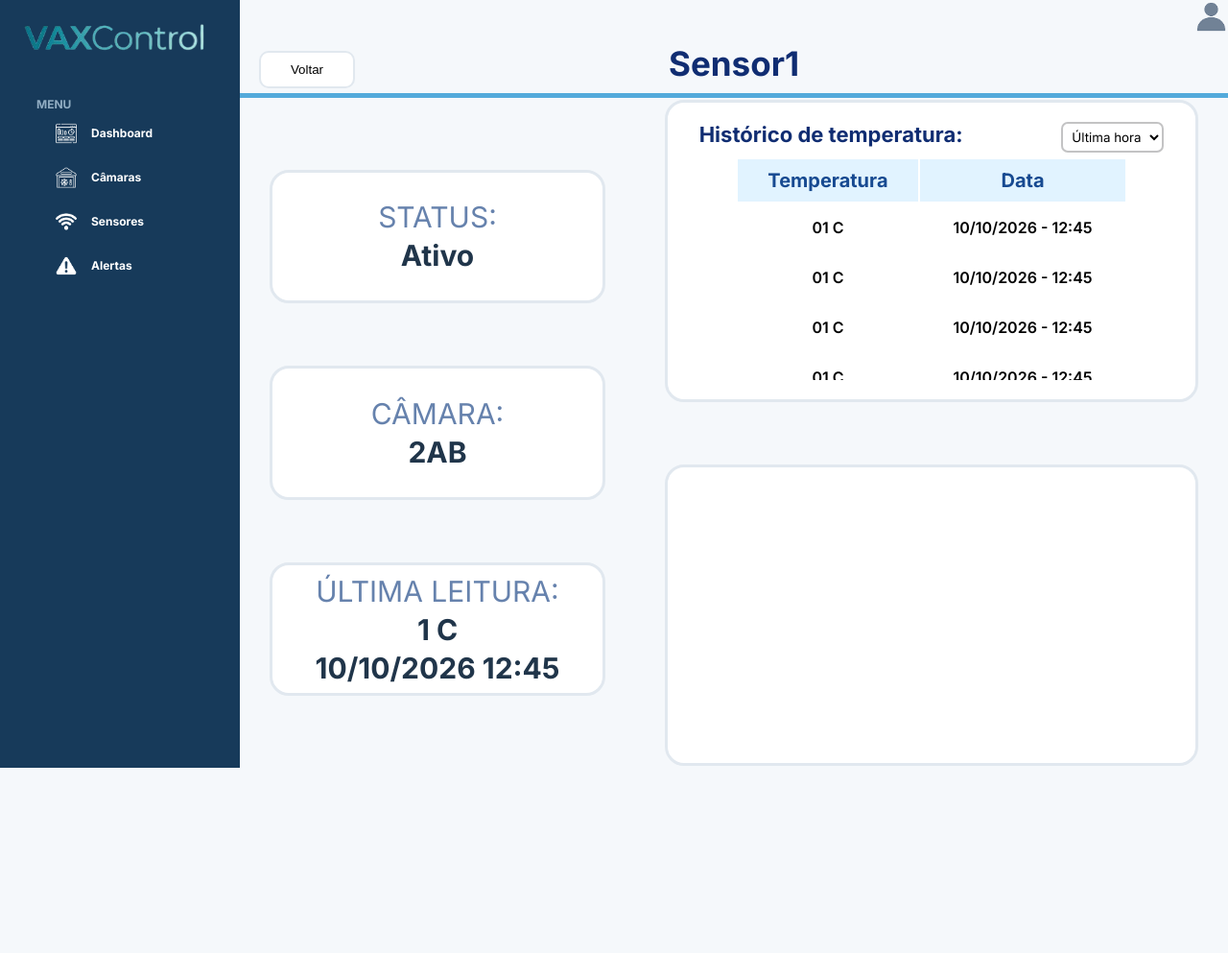
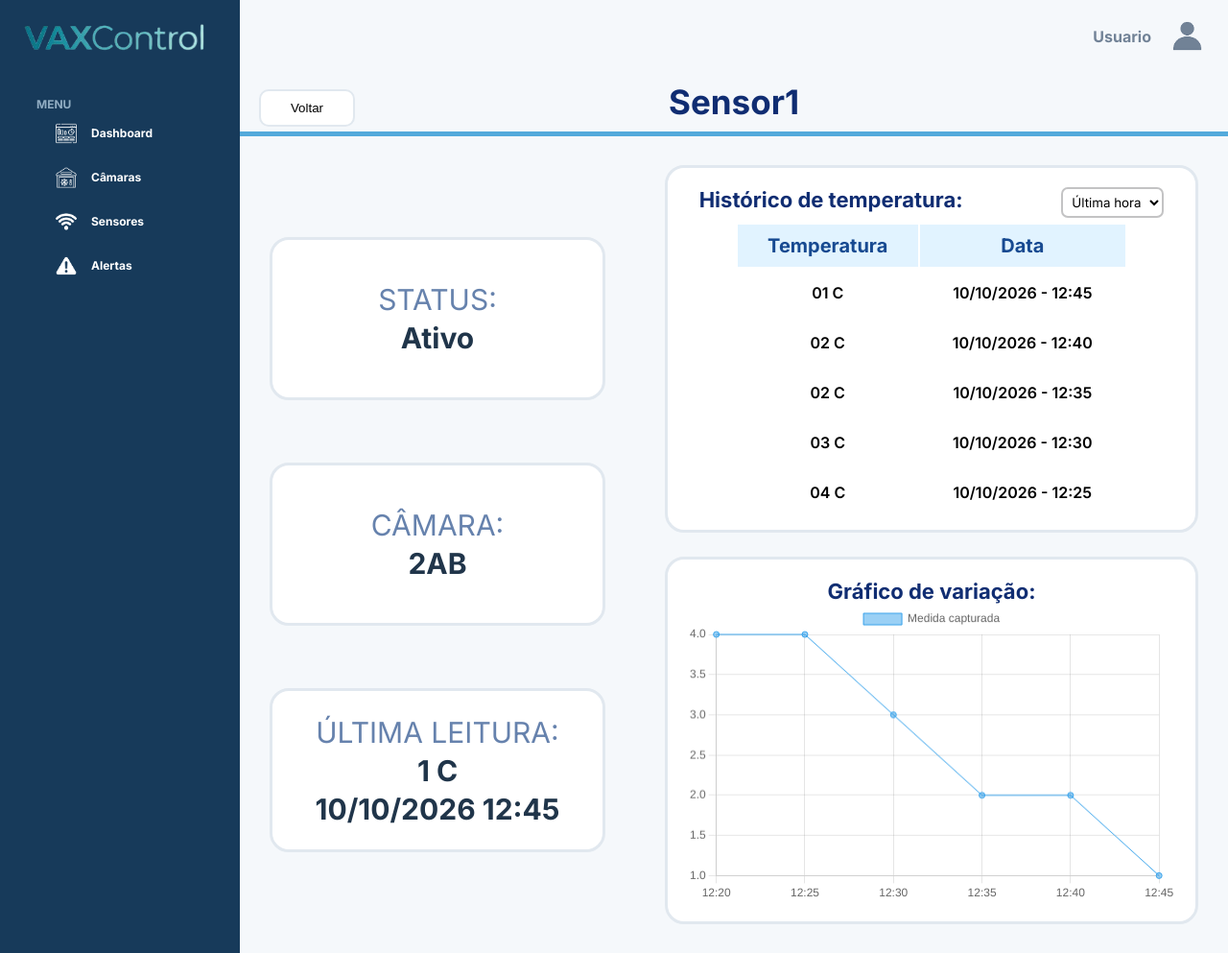
Before and after one commit to luiz-hayashi/projetoPI-sprint2-VaxControl, a plain HTML site: page Algoritmos/Site VaxControl/Dashboard/detalheSensores.html in a window 1280 px wide. Shown: the whole page at 96% size. Before the commit the page ends 800 px from the top, so only its background shows below. Drawn offline with nearby package versions, Linux system fonts and the light colour scheme.

Commit message:
Finalizando o gráfico da tela de detalhes do sensor e corrigindo problema com o nome e icone de usuário

```diff
--- a/Algoritmos/Site VaxControl/Dashboard/css/detalhesSensores.css
+++ b/Algoritmos/Site VaxControl/Dashboard/css/detalhesSensores.css
@@ -399,7 +399,7 @@
   flex-direction: column;
   width: 60%;
   height: 100%;
-  gap: 65px;
+  gap: 25px;
 }
 
 .card-kpi-detalhes {
@@ -545,3 +545,12 @@
     sans-serif;
   font-weight: 600;
 }
+
+.div-grafico-detalhes {
+  flex: 1;
+  min-height: 0;
+  width: 100%;
+  position: relative;
+  justify-content: center;
+  align-items: center;
+}
--- a/Algoritmos/Site VaxControl/Dashboard/css/reset.css
+++ b/Algoritmos/Site VaxControl/Dashboard/css/reset.css
@@ -32,6 +32,7 @@
     font-size: 25px;
     font-family: 'Inter', sans-serif;
     color: #718296;
+
 }
 
 .alinhar {
@@ -42,7 +43,7 @@
     font-family: 'Inter', sans-serif;
     color: #718296;
     font-weight: 700;
-
+    margin-left: auto;
     .foto-perfil {
         width: 35px;
     }
--- a/Algoritmos/Site VaxControl/Dashboard/detalheSensores.html
+++ b/Algoritmos/Site VaxControl/Dashboard/detalheSensores.html
@@ -8,11 +8,13 @@
 
   <!-- pagina de estilização css  -->
   <link rel="stylesheet" href="./css/detalhesSensores.css" />
+  <link rel="stylesheet" href="css/reset.css" />
 
   <!-- importa as fontes de texto externas  -->
   <link rel="preconnect" href="https://fonts.googleapis.com" />
   <link rel="preconnect" href="https://fonts.gstatic.com" crossorigin />
   <link href="https://fonts.googleapis.com/css2?family=Inter:wght@400;500;600;700&display=swap" rel="stylesheet" />
+  <script src="https://cdn.jsdelivr.net/npm/chart.js"></script>
 </head>
 
 <body>
@@ -40,7 +42,12 @@
         </a>
     </nav>
     <div class="conteudo-principal-detalhes">
-      <img class="user foto-perfil-detalhes" src="dashboard-img/perfil.png" alt="foto de perfil do usuario">
+      <div class="box-user">
+        <span class="alinhar">
+          <p>Usuario</p>
+          <img class="user foto-perfil" src="dashboard-img/perfil.png" alt="foto de perfil do usuario">
+        </span>
+      </div>
       <div class="linha-titulo-detalhes">
         <button class="botao-voltar-detalhes">Voltar</button>
         <span class="titulo-sensor-detalhes">Sensor1</span>
@@ -87,34 +94,34 @@
                     <td>10/10/2026 - 12:45</td>
                   </tr>
                   <tr>
-                    <td>01 C</td>
-                    <td>10/10/2026 - 12:45</td>
+                    <td>02 C</td>
+                    <td>10/10/2026 - 12:40</td>
                   </tr>
                   <tr>
-                    <td>01 C</td>
-                    <td>10/10/2026 - 12:45</td>
+                    <td>02 C</td>
+                    <td>10/10/2026 - 12:35</td>
                   </tr>
                   <tr>
-                    <td>01 C</td>
-                    <td>10/10/2026 - 12:45</td>
+                    <td>03 C</td>
+                    <td>10/10/2026 - 12:30</td>
                   </tr>
-                             <tr>
-                    <td>01 C</td>
-                    <td>10/10/2026 - 12:45</td>
-                  </tr>           <tr>
-                    <td>01 C</td>
-                    <td>10/10/2026 - 12:45</td>
-                  </tr>           <tr>
-                    <td>01 C</td>
-                    <td>10/10/2026 - 12:45</td>
+                  <tr>
+                    <td>04 C</td>
+                    <td>10/10/2026 - 12:25</td>
+                  </tr>
+                  <tr>
+                    <td>04 C</td>
+                    <td>10/10/2026 - 12:20</td>
                   </tr>
                 </tbody>
               </table>
             </div>
           </div>
           <div class="card-grafico-detalhes">
-            <span class="titulo-grafico-detalhes"></span>
-
+            <span class="titulo-grafico-detalhes">Gráfico de variação:</span>
+            <div class="div-grafico-detalhes">
+              <canvas id="grafico-detalhes"></canvas>
+            </div>
           </div>
         </div>
       </div>
@@ -123,3 +130,19 @@
 </body>
 
 </html>
+<script>
+  const ctx = document.getElementById('grafico-detalhes');
+  new Chart(ctx, {
+    type: 'line',
+    data: {
+      labels: ['12:20', '12:25', '12:30', '12:35', '12:40', '12:45'],
+      datasets: [{
+        label: 'Medida capturada',
+        data: [4, 4, 3, 2, 2, 1],
+        borderWidth: 1
+      }]
+    }, options: { /*Honestamente, essas options só servem para o gráfico funcionar com o CSS e preencher o card. Puramente responsividade*/
+      maintainAspectRatio: false
+    }
+  });
+</script>
```
